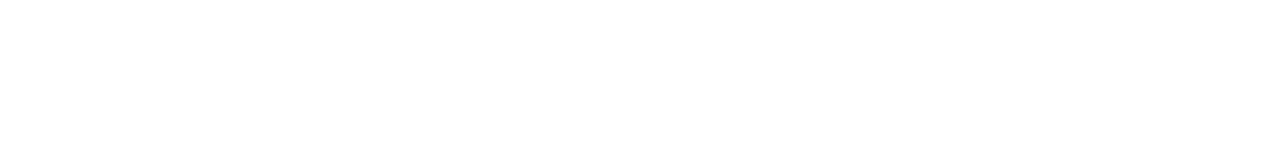
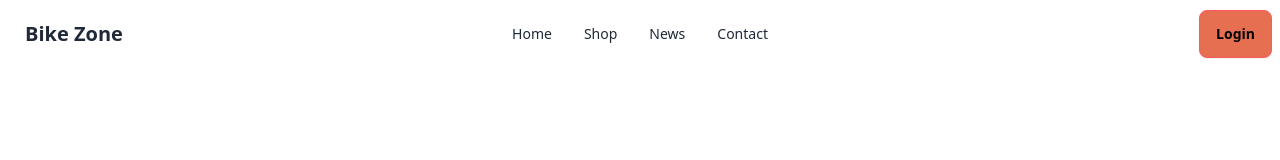
Before and after one commit to Ashraful-Islam-Akash3737/Biker-Zone-Recape, a plain HTML site: page index.html in a window 1280 px wide. Drawn offline with nearby package versions, Linux system fonts and the light colour scheme.

Commit message:
create nav-bar section

```diff
--- a/index.html
+++ b/index.html
@@ -15,7 +15,38 @@
     <header>
         <!-- nav bar -->
         <nav>
-
+            <div class="navbar bg-base-100">
+                <div class="navbar-start">
+                    <div class="dropdown">
+                        <div tabindex="0" role="button" class="btn btn-ghost lg:hidden">
+                            <svg xmlns="http://www.w3.org/2000/svg" class="h-5 w-5" fill="none" viewBox="0 0 24 24"
+                                stroke="currentColor">
+                                <path stroke-linecap="round" stroke-linejoin="round" stroke-width="2"
+                                    d="M4 6h16M4 12h8m-8 6h16" />
+                            </svg>
+                        </div>
+                        <ul tabindex="0"
+                            class="menu menu-sm dropdown-content mt-3 z-[1] p-2 shadow bg-base-100 rounded-box w-52">
+                            <li><a>Home</a></li>
+                            <li><a>Shop</a></li>
+                            <li><a>News</a></li>
+                            <li><a>Contact</a></li>
+                        </ul>
+                    </div>
+                    <a class="btn btn-ghost text-xl">Bike Zone</a>
+                </div>
+                <div class="navbar-center hidden lg:flex">
+                    <ul class="menu menu-horizontal px-1">
+                        <li><a>Home</a></li>
+                        <li><a>Shop</a></li>
+                        <li><a>News</a></li>
+                        <li><a>Contact</a></li>
+                    </ul>
+                </div>
+                <div class="navbar-end">
+                    <a class="btn btn-error bg-[#E76F51]">Login</a>
+                </div>
+            </div>
         </nav>
     </header>
 
```
